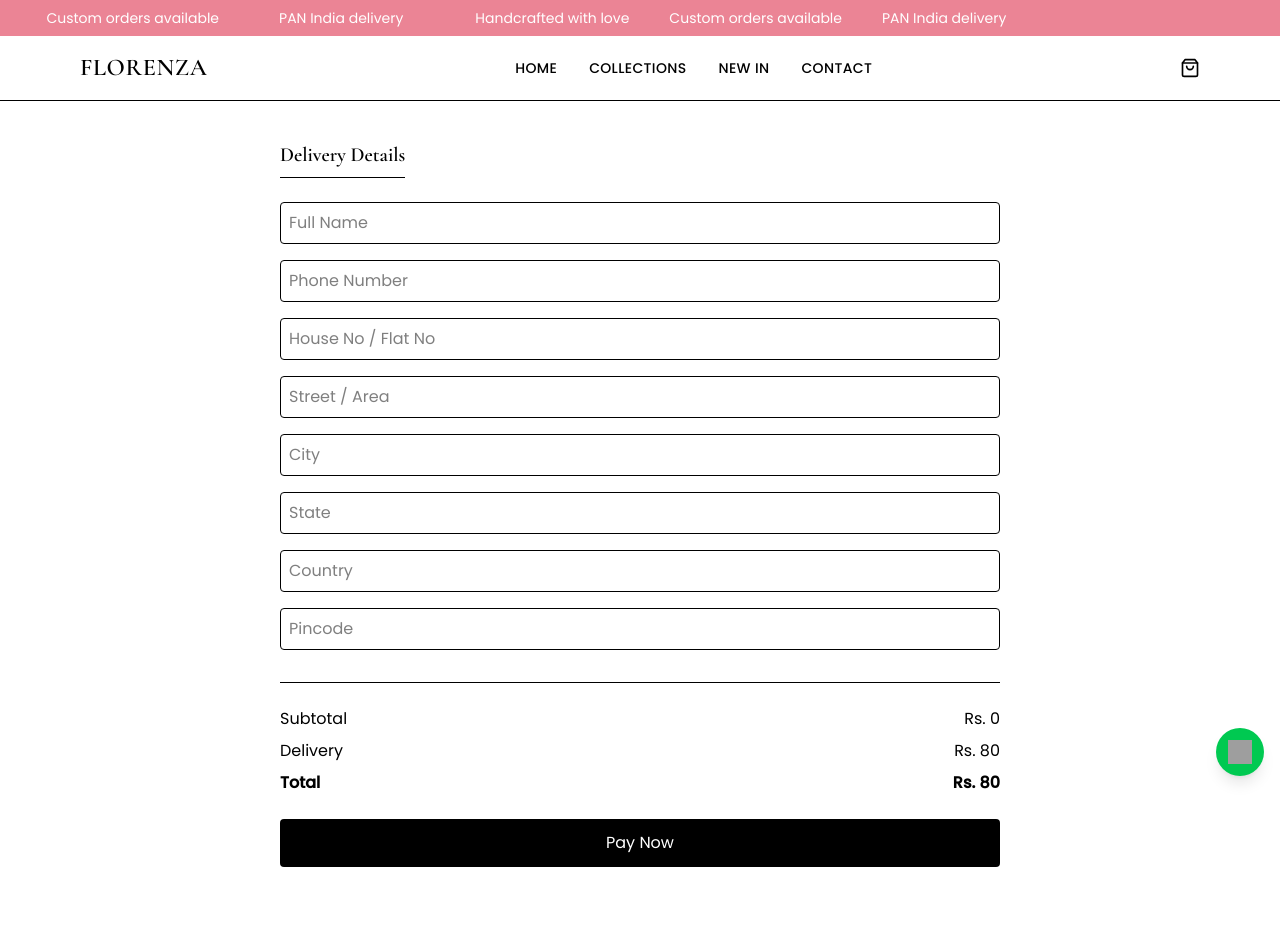
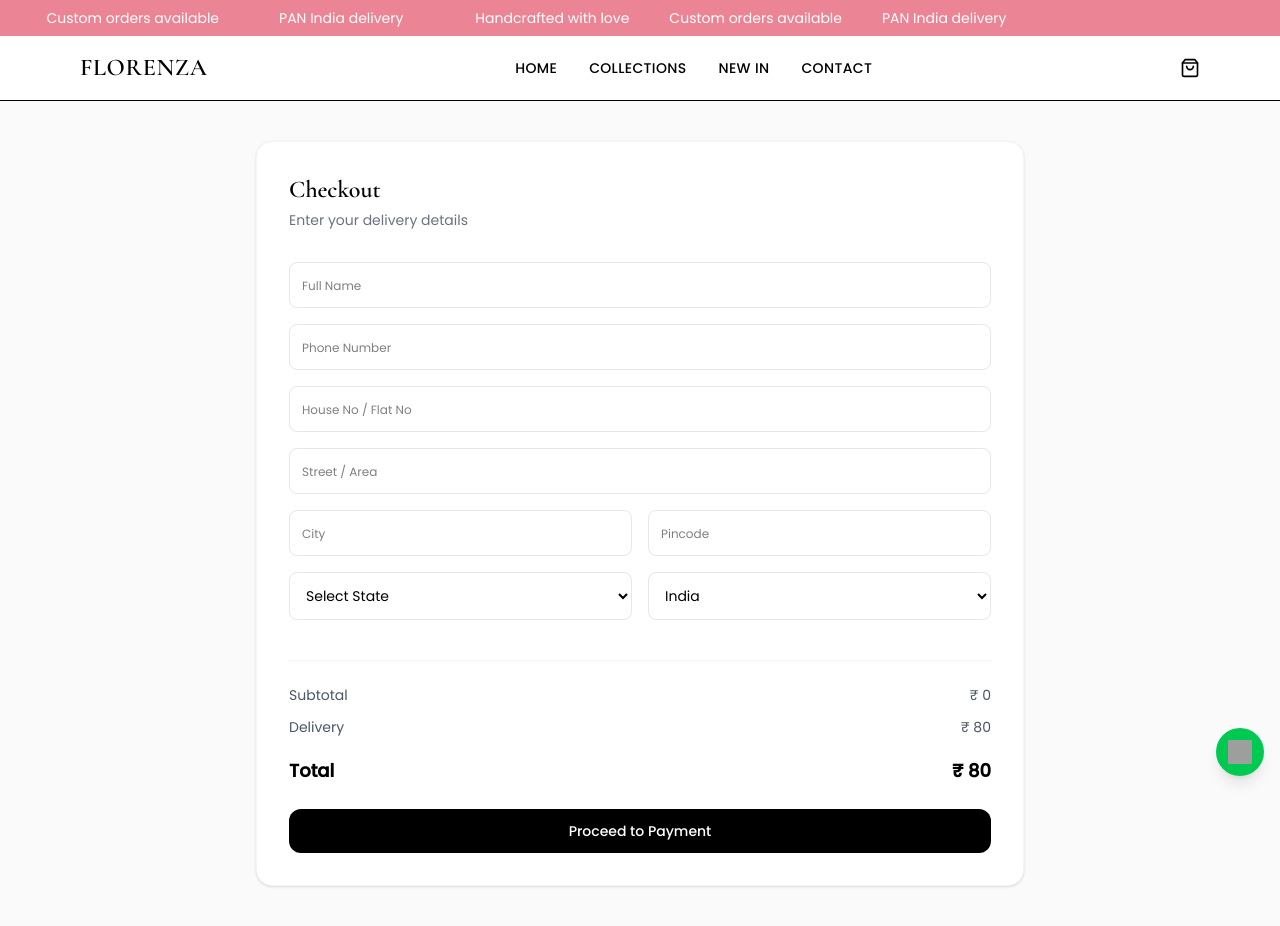
Before and after one commit to Ashish-12K/Florenza, a React (Vite) app: page /checkout in a window 1280 px wide. Built offline with nearby package versions, Linux system fonts and the light colour scheme; grey boxes are pictures that could not be loaded.

Commit message:
Changed Checkout page

```diff
--- a/src/pages/CheckoutPage.jsx
+++ b/src/pages/CheckoutPage.jsx
@@ -5,8 +5,6 @@ import { useNavigate } from "react-router-dom";
 export default function CheckoutPage() {
   const { cart, total, clearCart } = useCart();
   const navigate = useNavigate();
-
-
 
   const deliveryCharge = 80;
   const finalTotal = total + deliveryCharge;
@@ -18,9 +16,49 @@ export default function CheckoutPage() {
     street: "",
     city: "",
     state: "",
-    country: "",
+    country: "India",
     pincode: "",
   });
+
+  const states = [
+    "Andaman and Nicobar Islands",
+    "Andhra Pradesh",
+    "Arunachal Pradesh",
+    "Assam",
+    "Bihar",
+    "Chandigarh",
+    "Chhattisgarh",
+    "Dadra and Nagar Haveli",
+    "Daman and Diu",
+    "Delhi",
+    "Goa",
+    "Gujarat",
+    "Haryana",
+    "Himachal Pradesh",
+    "Jammu and Kashmir",
+    "Jharkhand",
+    "Karnataka",
+    "Kerala",
+    "Ladakh",
+    "Lakshadweep",
+    "Madhya Pradesh",
+    "Maharashtra",
+    "Manipur",
+    "Meghalaya",
+    "Mizoram",
+    "Nagaland",
+    "Odisha",
+    "Puducherry",
+    "Punjab",
+    "Rajasthan",
+    "Sikkim",
+    "Tamil Nadu",
+    "Telangana",
+    "Tripura",
+    "Uttar Pradesh",
+    "Uttarakhand",
+    "West Bengal",
+  ];
 
   const handlePayment = () => {
     if (!window.Razorpay) {
@@ -28,7 +66,6 @@ export default function CheckoutPage() {
       return;
     }
 
-    // ✅ Validation
     for (let key in form) {
       if (!form[key]) {
         alert("Please fill all details");
@@ -37,11 +74,11 @@ export default function CheckoutPage() {
     }
 
     const options = {
-      key: "rzp_live_SmPJOLQXNXh6q7",
+      key: "rzp_test_SbORRPRK2LfG2O",
       amount: finalTotal * 100,
       currency: "INR",
 
-      name: "Florenza",
+      name: "Elegant Jewellery",
       description: "Order Payment",
 
       handler: function (response) {
@@ -62,7 +99,7 @@ export default function CheckoutPage() {
       },
 
       theme: {
-        color: "#000000",
+        color: "#111111",
       },
     };
 
@@ -70,20 +107,28 @@ export default function CheckoutPage() {
     rzp.open();
   };
 
+  const inputStyle =
+    "w-full border border-gray-200 focus:border-black outline-none p-3 rounded-lg text-sm placeholder:text-xs";
+
   return (
-    <div className="px-6 py-10 max-w-3xl mx-auto">
+    <div className="bg-[#fafafa] min-h-screen py-10 px-4">
 
-      {/* Title */}
-      <h1 className="text-xl font-semibold mb-6 border-b pb-2 inline-block">
-        Delivery Details
+      <div className="max-w-3xl mx-auto bg-white rounded-2xl shadow-sm border border-gray-100 p-6 md:p-8">
+
+        <h1 className="text-2xl font-semibold mb-1">
+          Checkout
         </h1>
+
+        <p className="text-sm text-gray-500 mb-8">
+          Enter your delivery details
+        </p>
 
         {/* Form */}
         <div className="space-y-4">
 
           <input
             placeholder="Full Name"
-          className="w-full border p-2 rounded"
+            className={inputStyle}
             onChange={(e) =>
               setForm({ ...form, name: e.target.value })
             }
@@ -91,7 +136,7 @@ export default function CheckoutPage() {
 
           <input
             placeholder="Phone Number"
-          className="w-full border p-2 rounded"
+            className={inputStyle}
             onChange={(e) =>
               setForm({ ...form, phone: e.target.value })
             }
@@ -99,7 +144,7 @@ export default function CheckoutPage() {
 
           <input
             placeholder="House No / Flat No"
-          className="w-full border p-2 rounded"
+            className={inputStyle}
             onChange={(e) =>
               setForm({ ...form, house: e.target.value })
             }
@@ -107,39 +152,25 @@ export default function CheckoutPage() {
 
           <input
             placeholder="Street / Area"
-          className="w-full border p-2 rounded"
+            className={inputStyle}
             onChange={(e) =>
               setForm({ ...form, street: e.target.value })
             }
           />
 
+          <div className="grid grid-cols-1 md:grid-cols-2 gap-4">
+
             <input
               placeholder="City"
-          className="w-full border p-2 rounded"
+              className={inputStyle}
               onChange={(e) =>
                 setForm({ ...form, city: e.target.value })
               }
             />
 
             <input
-          placeholder="State"
-          className="w-full border p-2 rounded"
-          onChange={(e) =>
-            setForm({ ...form, state: e.target.value })
-          }
-        />
-
-        <input
-          placeholder="Country"
-          className="w-full border p-2 rounded"
-          onChange={(e) =>
-            setForm({ ...form, country: e.target.value })
-          }
-        />
-
-        <input
               placeholder="Pincode"
-          className="w-full border p-2 rounded"
+              className={inputStyle}
               onChange={(e) =>
                 setForm({ ...form, pincode: e.target.value })
               }
@@ -147,30 +178,69 @@ export default function CheckoutPage() {
 
           </div>
 
-      {/* Summary */}
-      <div className="mt-8 border-t pt-6 space-y-2">
+          {/* State + Country */}
+          <div className="grid grid-cols-1 md:grid-cols-2 gap-4">
 
-        <div className="flex justify-between">
-          <span>Subtotal</span>
-          <span>Rs. {total}</span>
+            <select
+              className={inputStyle}
+              onChange={(e) =>
+                setForm({ ...form, state: e.target.value })
+              }
+              defaultValue=""
+            >
+              <option value="" disabled>
+                Select State
+              </option>
+
+              {states.map((state) => (
+                <option key={state} value={state}>
+                  {state}
+                </option>
+              ))}
+            </select>
+
+            <select
+              className={inputStyle}
+              value="India"
+              disabled
+            >
+              <option>India</option>
+            </select>
+
           </div>
 
-        <div className="flex justify-between">
-          <span>Delivery</span>
-          <span>Rs. 80</span>
         </div>
 
-        <div className="flex justify-between font-semibold">
+        {/* Summary */}
+        <div className="mt-10 border-t border-gray-100 pt-6">
+
+          <div className="space-y-3">
+
+            <div className="flex justify-between text-sm text-gray-600">
+              <span>Subtotal</span>
+              <span>₹ {total}</span>
+            </div>
+
+            <div className="flex justify-between text-sm text-gray-600">
+              <span>Delivery</span>
+              <span>₹ 80</span>
+            </div>
+
+            <div className="flex justify-between text-lg font-semibold pt-2">
               <span>Total</span>
-          <span>Rs. {finalTotal}</span>
+              <span>₹ {finalTotal}</span>
+            </div>
+
           </div>
 
           <button
             onClick={handlePayment}
-          className="mt-4 w-full bg-black text-white py-3 rounded hover:bg-gray-800 transition"
+            className="mt-6 w-full bg-black text-white py-3 rounded-xl hover:bg-gray-900 transition text-sm font-medium"
           >
-          Pay Now
+            Proceed to Payment
           </button>
+
+        </div>
 
       </div>
 
```
Also changed, not shown: src/pages/ProductPage.jsx (+70 -37 lines). Lines whose indentation alone changed are shown as unchanged.
